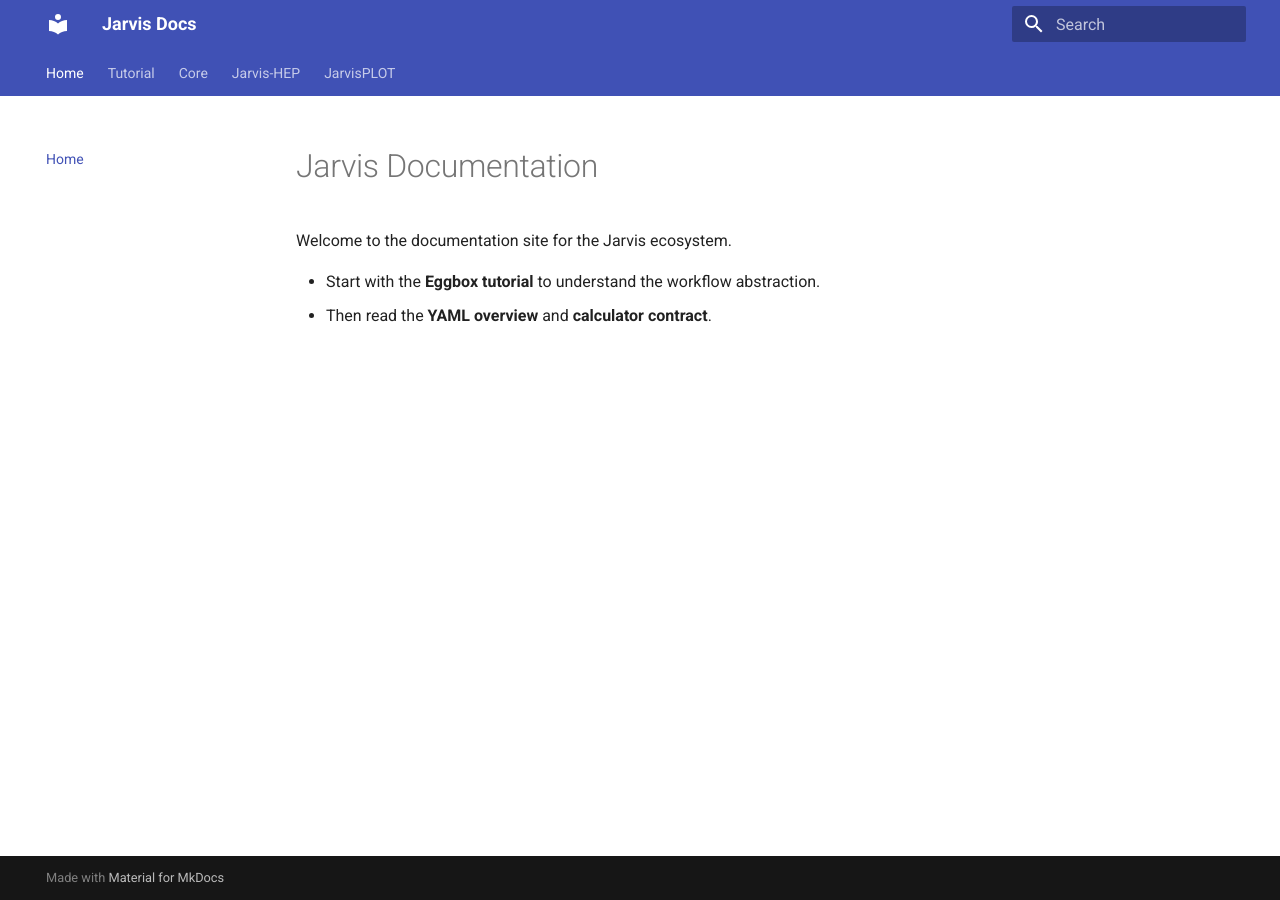
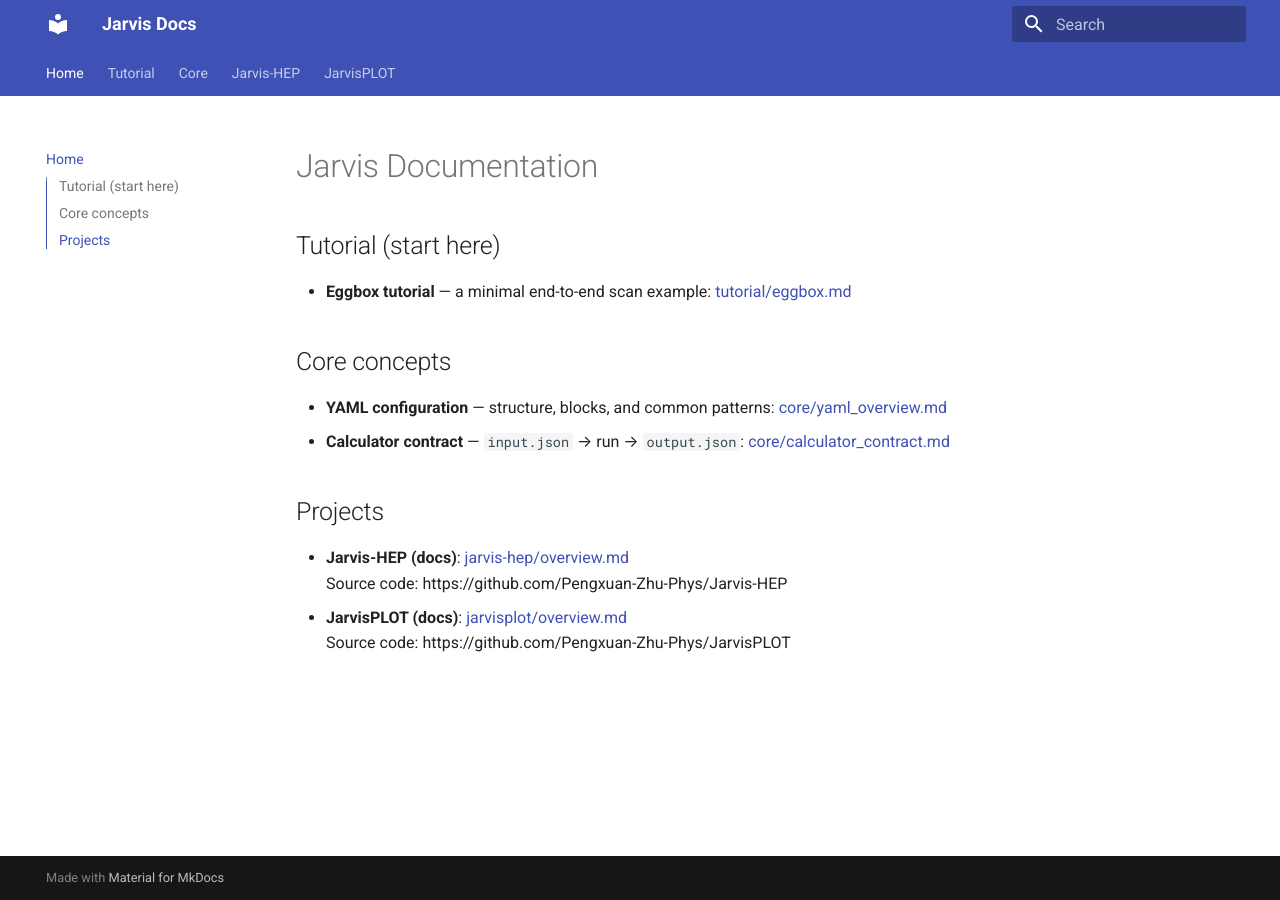
Before and after one commit to Pengxuan-Zhu-Phys/Jarvis-Docs, an MkDocs documentation site: the page built from docs/index.md, in a window 1280 px wide. Built offline with MkDocs 1.6.1 and Material for MkDocs 9.7.7, drawn with Linux system fonts in a browser that asks for light colours.

Commit message:
Create Jarvis-Docs

```diff
--- a/docs/index.md
+++ b/docs/index.md
@@ -1,6 +1,17 @@
 # Jarvis Documentation
 
-Welcome to the documentation site for the Jarvis ecosystem.
+## Tutorial (start here)
 
-- Start with the **Eggbox tutorial** to understand the workflow abstraction.
-- Then read the **YAML overview** and **calculator contract**.
+- **Eggbox tutorial** — a minimal end-to-end scan example: [tutorial/eggbox.md](tutorial/eggbox.md)
+
+## Core concepts
+
+- **YAML configuration** — structure, blocks, and common patterns: [core/yaml_overview.md](core/yaml_overview.md)
+- **Calculator contract** — `input.json` → run → `output.json`: [core/calculator_contract.md](core/calculator_contract.md)
+
+## Projects
+
+- **Jarvis-HEP (docs)**: [jarvis-hep/overview.md](jarvis-hep/overview.md)
+  Source code: https://github.com/Pengxuan-Zhu-Phys/Jarvis-HEP
+- **JarvisPLOT (docs)**: [jarvisplot/overview.md](jarvisplot/overview.md)
+  Source code: https://github.com/Pengxuan-Zhu-Phys/JarvisPLOT
```
